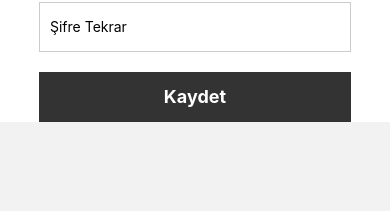
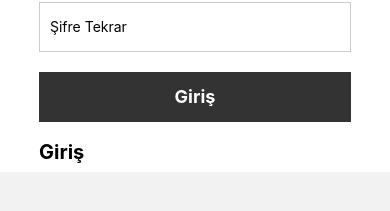
Before and after one commit to sametersoy/HeyTaxi, a React Native app in the folder heytaxi/: screen /Register in a window 390 px wide. Shown: the part 535-746 px from the top of the page. Built offline with nearby package versions, Linux system fonts and the light colour scheme; what react-native-maps would draw is missing.

Commit message:
apk commit

```diff
--- a/heytaxi/Screens/RegisterScreen.tsx
+++ b/heytaxi/Screens/RegisterScreen.tsx
@@ -27,7 +27,7 @@ export function Register(props: any): JSX.Element {
         console.log("register response : " + res.token)
         if (res.token !== undefined) {
           AsyncStorage.setItem('Token', res.token);
-          props.navigation.navigate("Map");
+          props.navigation.navigate("Choose");
         }
       });
 
@@ -60,8 +60,14 @@ export function Register(props: any): JSX.Element {
           value={passwordR}
         />
         <TouchableOpacity style={styles.button} onPress={handleLogin}>
-          <Text style={styles.buttonText}>Kaydet</Text>
+          <Text style={styles.buttonText}>Giriş</Text>
         </TouchableOpacity>
+
+        <TouchableOpacity style={styles.btnRegister} onPress={() => {
+           props.navigation.navigate('Login', {});
+      }}>
+        <Text style={styles.btnRegistertext}>Giriş</Text>
+      </TouchableOpacity>
 
       </View>
     </SafeAreaView>
@@ -102,6 +108,20 @@ const styles = StyleSheet.create({
     fontSize: 18,
     fontWeight: 'bold'
   },
+  btnRegister: {
+    //backgroundColor: '#333',
+    width: '80%',
+    height: 40,
+    alignItems: 'center',
+    justifyContent: 'center',
+    marginTop: 10,
+  },
+  btnRegistertext:{
+    color: 'black',
+    fontSize: 20,
+    fontWeight: 'bold',
+    alignSelf:'flex-start',
+  }
 
 });
 
```
Also changed, not shown: 2 other files (tests, documents, lock files or other folders).
